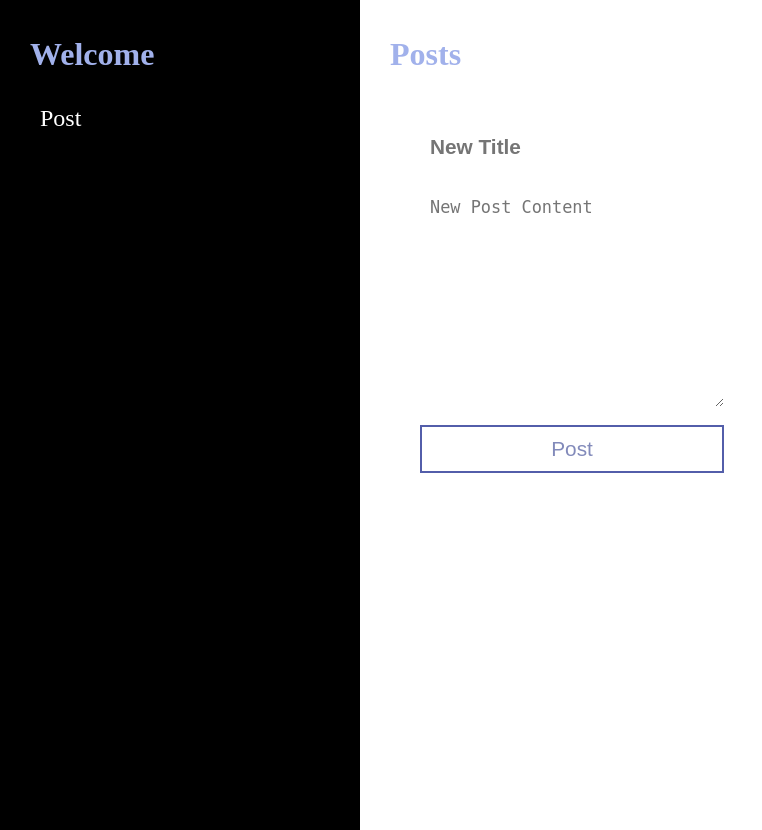
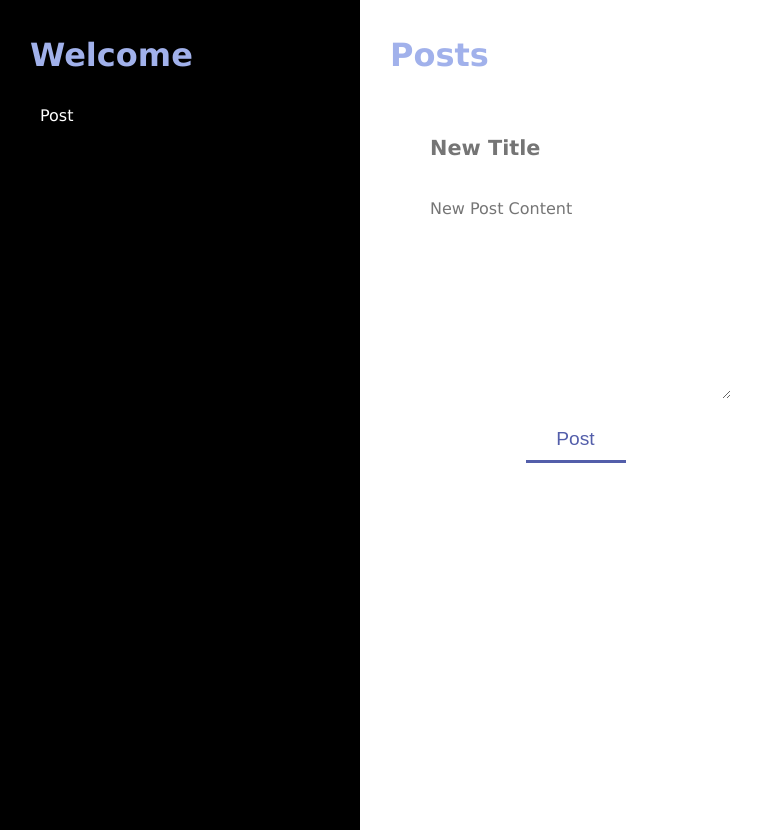
Before and after one commit to melanieChan/flask-blog, a Flask app: page / in a window 1280 px wide. Shown: the whole page, without its empty margins (0-762 px from the left). Run offline with Flask 2, Linux system fonts and the light colour scheme; data that the repository does not hold is empty.

Commit message:
styled font and button

```diff
--- a/static/css/style.css
+++ b/static/css/style.css
@@ -5,11 +5,17 @@ body {
   /* display child elements side-by-side */
   display: flex;
   align-items: stretch;
+
+  font-family: verdana;
+}
+
+textarea {
+  font-family: verdana;
 }
 
 .header-link {
   color: white;
-  font-size: 1.5em;
+  font-size: 1em;
 }
 
 h1 {
@@ -62,6 +68,10 @@ h2 {
   min-width: 300px;
 }
 
+.align-items-center {
+  align-items: center;
+}
+
 .card > p {
   color: dimgrey;
 }
@@ -72,48 +82,62 @@ h2 {
 }
 
 input, textarea {
-  outline-color: #535EAA;
+  /* outline-color: #535EAA; */
+  outline: none;
   border: none;
   padding: 10px;
+}
+
+input:hover, textarea:hover {
+  background-color: whitesmoke;
 }
 
 input.input-title { /* user's input for name of new blog post */
   color: #535EAA;
   font-size: 1.3em;
   font-weight: bold;
+  font-family: verdana;
+}
+
+textarea {
+  width: calc(100% - 20px);
 }
 
 textarea.input-content { /* user's input for blog post content */
-  font-size: 1.3em;
+  font-size: 1em;
   color: dimgrey;
 }
 
 button {
-  font-size: 1.3em;
+  font-size: 1.2em;
   padding: 10px;
-  border: 2px solid #535EAA;
-  color: #828aba;
+  /* border: 2px solid #535EAA; */
+
+  color: #535EAA;
   background-color: transparent;
+  width: 100px;
+  transition: background-color .4s ease, width .5s ease;
 
-  transition: background-color .5s ease;
+  border: none;
+  border-bottom: 3px solid #535EAA;
 }
 
 button:hover {
-  border: 3px solid #535EAA;
   background-color: #535EAA;
   color: white;
+  width: 100%;
 
   cursor: pointer;
 }
 
 p {
-  font-size: 1.3em;
+  font-size: 1em;
   margin: 10px;
 }
 
 a {
   text-decoration: none;
-  font-size: 1.5em;
+  font-size: 1.3em;
   font-weight: bold;
   color: #535EAA;
   margin: 10px;
--- a/templates/index.html
+++ b/templates/index.html
@@ -13,7 +13,7 @@
     {% endfor %}
 
     <!-- input form for creating a new post -->
-    <form class="card" method="post">
+    <form class="align-items-center card" method="post">
       {% for message in get_flashed_messages() %}
           <div class="invalid-input-message">{{ message }}</div>
       {% endfor %}
```
